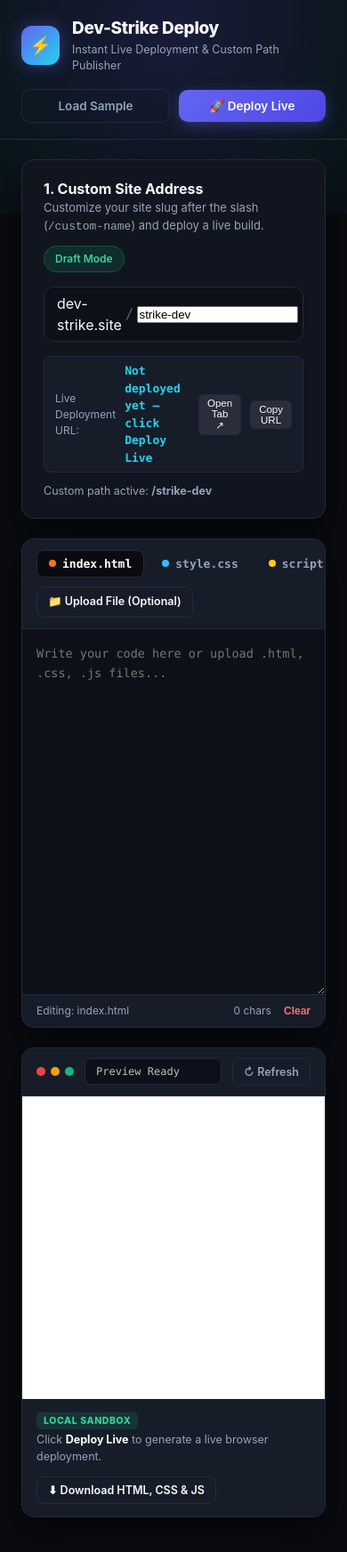
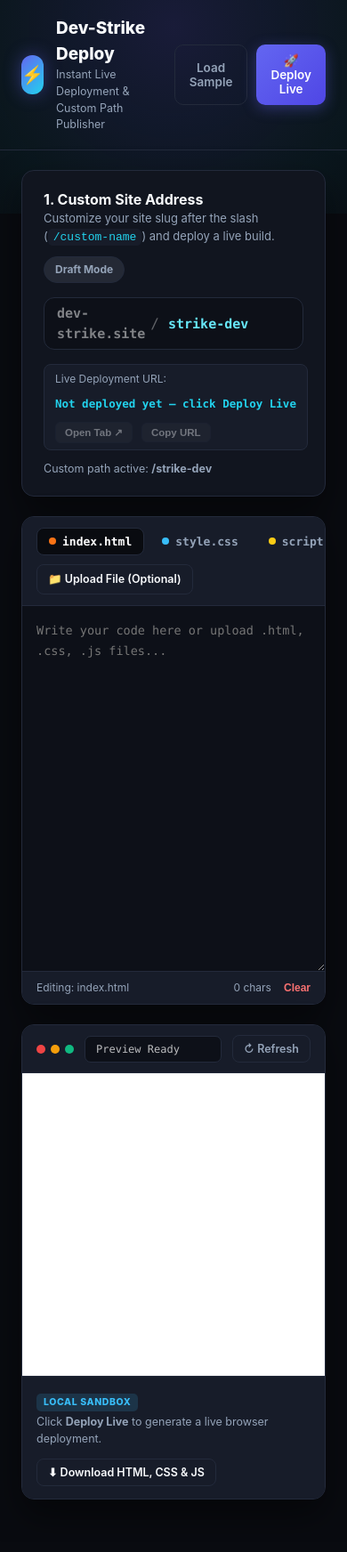
Before and after one commit to Dev-Strike/Dev-Strike.github.io, a plain HTML site: page index.html in a window 390 px wide. Shown: the whole page at 89% size. Drawn offline with Linux system fonts and the light colour scheme.

Commit message:
Update style.css

```diff
--- a/style.css
+++ b/style.css
@@ -42,7 +42,6 @@ body {
   z-index: 0;
 }
 
-/* ---------- Topbar ---------- */
 .topbar {
   position: relative;
   z-index: 2;
@@ -77,7 +76,6 @@ body {
 .brand h1 {
   font-size: 19px;
   font-weight: 800;
-  letter-spacing: -0.3px;
 }
 
 .brand p {
@@ -87,11 +85,9 @@ body {
 
 .topbar-actions {
   display: flex;
-  align-items: center;
   gap: 10px;
 }
 
-/* ---------- Buttons ---------- */
 .btn {
   border: none;
   border-radius: 10px;
@@ -107,6 +103,11 @@ body {
   transition: all 0.18s ease;
 }
 
+.btn:disabled {
+  opacity: 0.45;
+  cursor: not-allowed;
+}
+
 .btn-sm {
   padding: 7px 12px;
   font-size: 12.5px;
@@ -119,9 +120,8 @@ body {
   box-shadow: 0 4px 16px rgba(99, 102, 241, 0.35);
 }
 
-.btn-primary:hover {
+.btn-primary:hover:not(:disabled) {
   transform: translateY(-1px);
-  box-shadow: 0 6px 22px rgba(99, 102, 241, 0.5);
 }
 
 .btn-outline {
@@ -130,9 +130,8 @@ body {
   border: 1px solid var(--border);
 }
 
-.btn-outline:hover {
+.btn-outline:hover:not(:disabled) {
   border-color: var(--primary);
-  background: rgba(99, 102, 241, 0.12);
 }
 
 .btn-ghost {
@@ -141,12 +140,10 @@ body {
   border: 1px solid var(--border);
 }
 
-.btn-ghost:hover {
+.btn-ghost:hover:not(:disabled) {
   color: var(--text-main);
-  border-color: var(--text-muted);
 }
 
-/* ---------- Main Container ---------- */
 .container {
   position: relative;
   z-index: 2;
@@ -165,7 +162,6 @@ body {
   box-shadow: var(--shadow);
 }
 
-/* ---------- Domain Configurator ---------- */
 .domain-card {
   padding: 20px 24px;
   display: flex;
@@ -191,14 +187,27 @@ body {
   color: var(--text-muted);
 }
 
+.card-header code {
+  background: var(--bg-elevated);
+  padding: 2px 6px;
+  border-radius: 5px;
+  color: var(--accent);
+}
+
 .status-pill {
   font-size: 12px;
-  font-weight: 600;
+  font-weight: 700;
   padding: 5px 12px;
   border-radius: 999px;
-  background: rgba(16, 185, 129, 0.14);
+  background: rgba(148, 163, 184, 0.14);
+  color: var(--text-muted);
+  border: 1px solid var(--border);
+}
+
+.status-pill.live {
+  background: rgba(16, 185, 129, 0.16);
   color: #34d399;
-  border: 1px solid rgba(16, 185, 129, 0.3);
+  border-color: rgba(16, 185, 129, 0.35);
 }
 
 .domain-builder {
@@ -208,8 +217,6 @@ body {
   border: 1.5px solid var(--border);
   border-radius: 12px;
   padding: 6px 14px;
-  transition: border-color 0.2s, box-shadow 0.2s;
-  overflow-x: auto;
 }
 
 .domain-builder:focus-within {
@@ -217,64 +224,38 @@ body {
   box-shadow: 0 0 0 3px rgba(99, 102, 241, 0.2);
 }
 
-.protocol {
+/* Semi-transparent white prefix and slash */
+.domain-prefix {
+  color: rgba(255, 255, 255, 0.48);
+  font-family: 'SF Mono', Consolas, monospace;
+  font-size: 15px;
+  font-weight: 600;
+  user-select: none;
+}
+
+.domain-slash {
   color: rgba(255, 255, 255, 0.35);
   font-family: 'SF Mono', Consolas, monospace;
-  font-size: 14px;
+  font-size: 16px;
+  margin: 0 6px;
   user-select: none;
-  margin-right: 4px;
 }
 
-.domain-input-group {
-  display: flex;
-  align-items: center;
+#siteSlug {
   flex: 1;
-  min-width: 320px;
-}
-
-.domain-input-group input {
   background: transparent;
   border: none;
   outline: none;
-  color: #ffffff;
+  color: #67e8f9;
   font-family: 'SF Mono', Consolas, monospace;
   font-size: 15px;
   font-weight: 600;
   padding: 8px 4px;
 }
 
-#ghUser {
-  width: 165px;
-  color: #a5b4fc;
-}
-
-#ghRepo {
-  flex: 1;
-  min-width: 180px;
-  color: #67e8f9;
-}
-
-.domain-input-group input::placeholder {
+#siteSlug::placeholder {
   color: rgba(255, 255, 255, 0.28);
   font-weight: 400;
-}
-
-/* Semi-transparent white .github.io suffix */
-.domain-suffix {
-  color: rgba(255, 255, 255, 0.48);
-  font-family: 'SF Mono', Consolas, monospace;
-  font-size: 15px;
-  font-weight: 600;
-  user-select: none;
-  letter-spacing: 0.2px;
-}
-
-.domain-slash {
-  color: rgba(255, 255, 255, 0.32);
-  font-family: 'SF Mono', Consolas, monospace;
-  font-size: 16px;
-  margin: 0 4px;
-  user-select: none;
 }
 
 .domain-footer {
@@ -289,9 +270,10 @@ body {
 .preview-url-box {
   display: flex;
   align-items: center;
+  flex-wrap: wrap;
   gap: 10px;
   background: var(--bg-elevated);
-  padding: 6px 12px;
+  padding: 7px 12px;
   border-radius: 8px;
   border: 1px solid var(--border);
 }
@@ -304,22 +286,33 @@ body {
 .target-url {
   color: var(--accent);
   font-family: 'SF Mono', Consolas, monospace;
+  font-size: 12.5px;
   font-weight: 600;
   text-decoration: none;
+  max-width: 340px;
+  white-space: nowrap;
+  overflow: hidden;
+  text-overflow: ellipsis;
 }
 
 .icon-btn {
   background: rgba(255, 255, 255, 0.08);
   border: 1px solid var(--border);
   color: var(--text-main);
-  padding: 3px 9px;
+  padding: 4px 10px;
   border-radius: 6px;
   font-size: 11.5px;
+  font-weight: 600;
   cursor: pointer;
 }
 
-.icon-btn:hover {
+.icon-btn:hover:not(:disabled) {
   background: var(--primary);
+}
+
+.icon-btn:disabled {
+  opacity: 0.4;
+  cursor: not-allowed;
 }
 
 .hint-text {
@@ -327,23 +320,14 @@ body {
   font-size: 12.5px;
 }
 
-.hint-text code {
-  background: var(--bg-elevated);
-  padding: 2px 6px;
-  border-radius: 5px;
-  color: #e2e8f0;
-}
-
-/* ---------- Workspace Grid ---------- */
 .workspace-grid {
   display: grid;
   grid-template-columns: 1.05fr 0.95fr;
   gap: 22px;
-  align-items: stretch;
 }
 
-/* Editor Card */
-.editor-card {
+.editor-card,
+.preview-card {
   display: flex;
   flex-direction: column;
   overflow: hidden;
@@ -378,12 +362,6 @@ body {
   display: flex;
   align-items: center;
   gap: 7px;
-  transition: 0.15s;
-}
-
-.file-tab:hover {
-  color: var(--text-main);
-  background: rgba(255, 255, 255, 0.04);
 }
 
 .file-tab.active {
@@ -420,7 +398,6 @@ body {
   font-family: 'SF Mono', Monaco, Consolas, monospace;
   font-size: 13.5px;
   line-height: 1.65;
-  tab-size: 2;
 }
 
 .drop-overlay {
@@ -432,9 +409,7 @@ body {
   align-items: center;
   justify-content: center;
   font-weight: 700;
-  font-size: 15px;
   color: #ffffff;
-  backdrop-filter: blur(3px);
 }
 
 .drop-zone.dragover .drop-overlay {
@@ -465,17 +440,6 @@ body {
   font-size: 12px;
   font-weight: 600;
   cursor: pointer;
-}
-
-.link-btn:hover {
-  text-decoration: underline;
-}
-
-/* Preview Card */
-.preview-card {
-  display: flex;
-  flex-direction: column;
-  overflow: hidden;
 }
 
 .preview-header {
@@ -541,40 +505,29 @@ body {
   gap: 12px;
 }
 
-.deploy-info {
-  display: flex;
-  flex-direction: column;
-  gap: 3px;
-}
-
 .badge-live {
   display: inline-block;
   width: fit-content;
   font-size: 10.5px;
   font-weight: 800;
   letter-spacing: 0.6px;
-  color: #34d399;
-  background: rgba(16, 185, 129, 0.15);
+  color: #38bdf8;
+  background: rgba(56, 189, 248, 0.15);
   padding: 2px 8px;
   border-radius: 5px;
+}
+
+.badge-live.published {
+  color: #34d399;
+  background: rgba(16, 185, 129, 0.16);
 }
 
 .deploy-info p {
   font-size: 12.5px;
   color: var(--text-muted);
+  margin-top: 3px;
 }
 
-.deploy-info strong {
-  color: #ffffff;
-}
-
-.deploy-buttons {
-  display: flex;
-  gap: 8px;
-  flex-wrap: wrap;
-}
-
-/* Toast */
 .toast {
   position: fixed;
   bottom: 24px;
@@ -603,16 +556,3 @@ body {
     grid-template-columns: 1fr;
   }
 }
-
-@media (max-width: 600px) {
-  .topbar {
-    flex-direction: column;
-    align-items: flex-start;
-  }
-  .topbar-actions {
-    width: 100%;
-  }
-  .topbar-actions .btn {
-    flex: 1;
-  }
-}
```
